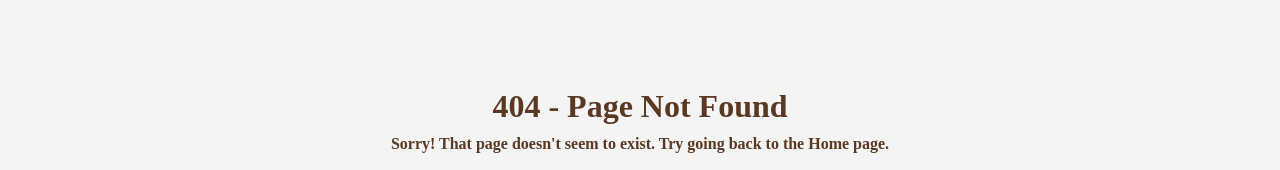
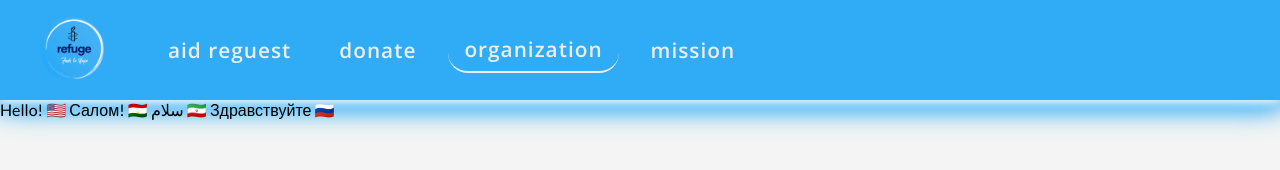
Before and after one commit to Refugee-Aid-Capstone/refugee-aid-fe, a React (Create React App) app: page /OrganizationDashboard in a window 1280 px wide. Shown: the top 170 px of the page. Built offline with nearby package versions, Linux system fonts and the light colour scheme.

Commit message:
Add edits to the links to a new components

```diff
--- a/src/Components/App/App.js
+++ b/src/Components/App/App.js
@@ -1,6 +1,6 @@
-import { Route, Routes } from 'react-router';
+import { Route, Routes } from 'react-router-dom';
 import Homepage from '../Homepage/Homepage';
-import OurMissionPage from '../OurMissionPage/OurMissionPage';
+import OrganizationDashboard from '../OrganizationDashboard/OrganizationDashboard';
 import ProvideAidPage from '../ProvideAidPage/ProvideAidPage';
 import Error404 from '../ErrorHandling/Error404';
 import Error500 from '../ErrorHandling/Error500';
@@ -14,7 +14,7 @@ function App() {
       <Routes>
         <Route exact path='/' element={<Homepage />} />
         <Route exact path='/provideAid' element={<ProvideAidPage />} />
-        <Route exact path='/OurMission' element={<OurMissionPage />} />
+        <Route exact path='/OrganizationDashboard' element={<OrganizationDashboard />} />
         <Route path='/error500' element={<Error500 />} />
         {window.location.pathname === '/500-test' && (
           <Route path="/500-test" element={<Error500 />} />
--- a/src/Components/NavBar/NavBar.js
+++ b/src/Components/NavBar/NavBar.js
@@ -13,7 +13,7 @@ export default function NavBar() {
       </div>
       <NavLink className='nav-link' to='/provideAid'>aid reguest</NavLink>
       <NavLink className='nav-link' to='/'>donate</NavLink>
-      <NavLink className='nav-link' to='/ourMission'>organization</NavLink>
+      <NavLink className='nav-link' to='/OrganizationDashboard'>organization</NavLink>
       <NavLink className='nav-link' to='/'>mission</NavLink>
     </nav>
   );
```
